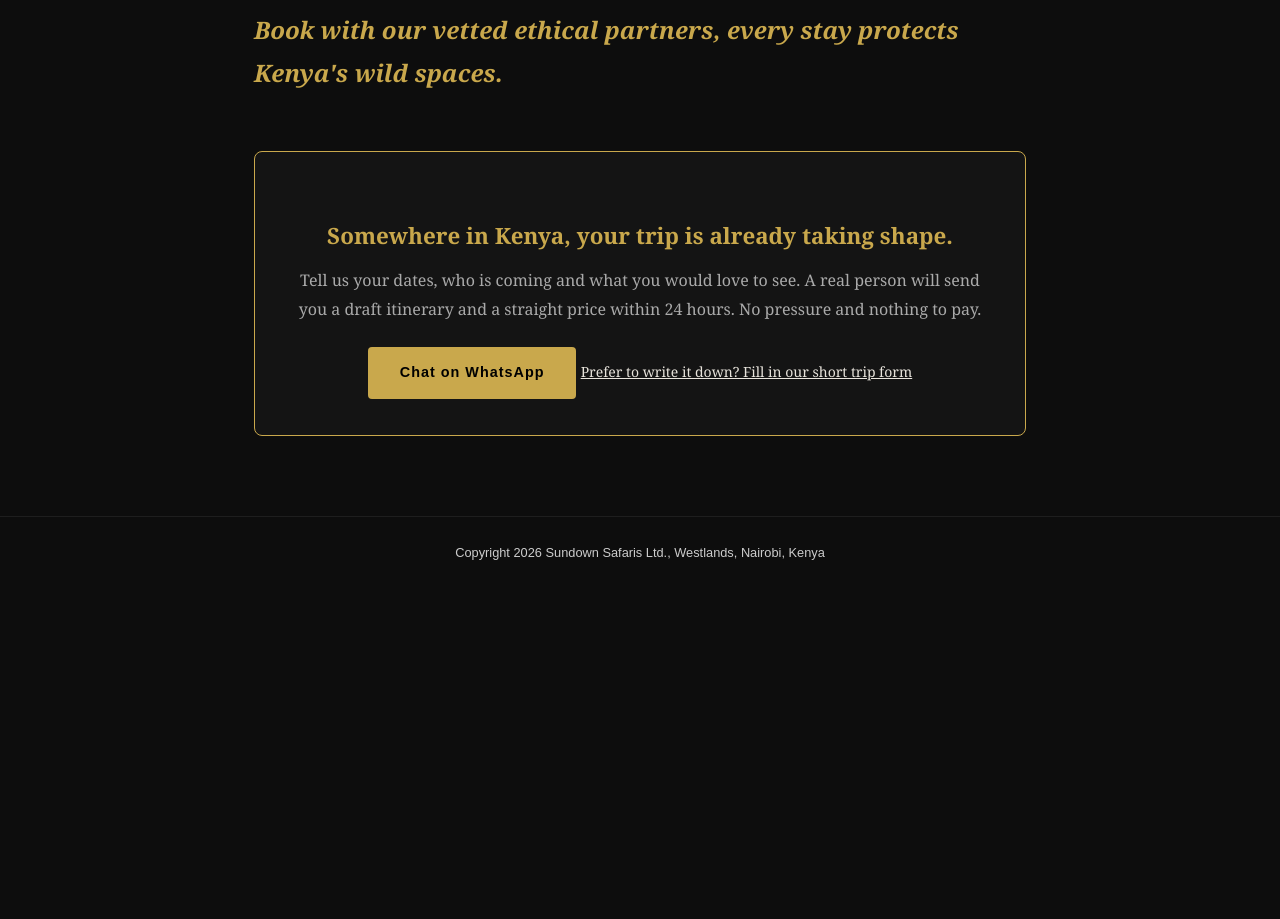
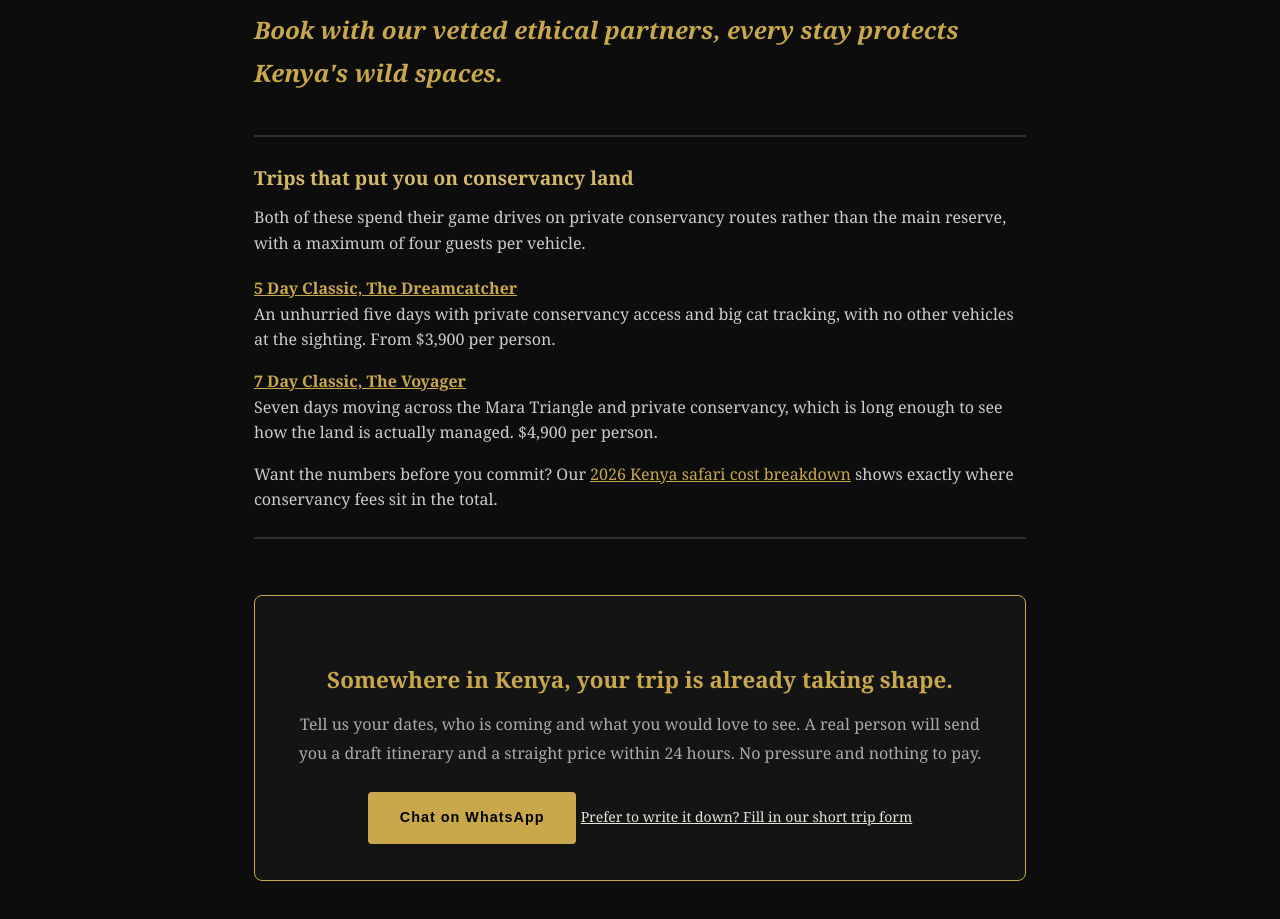
Before and after one commit to sundowndata-collab/website, a plain HTML site: page blog/ethical-safari-kenya-how-to-avoid-exploitation-support-real-conservation.html in a window 1280 px wide. Shown: the part 1800-2719 px from the top of the page. Before the commit the page ends 2406 px from the top, so only its background shows below. Drawn offline with Linux system fonts and the light colour scheme.

Commit message:
Update ethical-safari-kenya-how-to-avoid-exploitation-support-real-conservation.html
Add related trips block to ethical safari post

```diff
--- a/blog/ethical-safari-kenya-how-to-avoid-exploitation-support-real-conservation.html
+++ b/blog/ethical-safari-kenya-how-to-avoid-exploitation-support-real-conservation.html
@@ -165,6 +165,21 @@ footer{border-top:1px solid #1e1e1e;padding:24px 40px;text-align:center;color:#4
 
 
 <h2><em>Book with our vetted ethical partners, every stay protects Kenya's wild spaces.</em></h2>
+    <div style="margin:40px 0;padding:24px 0;border-top:2px solid rgba(128,128,128,0.3);border-bottom:2px solid rgba(128,128,128,0.3);">
+  <h3 style="margin:0 0 10px;">Trips that put you on conservancy land</h3>
+  <p style="margin:0 0 20px;line-height:1.6;">Both of these spend their game drives on private conservancy routes rather than the main reserve, with a maximum of four guests per vehicle.</p>
+  <p style="margin:0 0 16px;line-height:1.6;">
+    <a href="/trip/5-day-b-classic-the-dreamcatcher.html"><strong>5 Day Classic, The Dreamcatcher</strong></a><br>
+    An unhurried five days with private conservancy access and big cat tracking, with no other vehicles at the sighting. From $3,900 per person.
+  </p>
+  <p style="margin:0 0 16px;line-height:1.6;">
+    <a href="/trip/7-day-b-classic-the-voyager.html"><strong>7 Day Classic, The Voyager</strong></a><br>
+    Seven days moving across the Mara Triangle and private conservancy, which is long enough to see how the land is actually managed. $4,900 per person.
+  </p>
+  <p style="margin:0;line-height:1.6;">
+    Want the numbers before you commit? Our <a href="/blog/kenya-safari-cost-2026.html">2026 Kenya safari cost breakdown</a> shows exactly where conservancy fees sit in the total.
+  </p>
+</div>
     <div class="cta-box">
       <h3>Somewhere in Kenya, your trip is already taking shape.</h3>
       <p>Tell us your dates, who is coming and what you would love to see. A real person will send you a draft itinerary and a straight price within 24 hours. No pressure and nothing to pay.</p>
```
